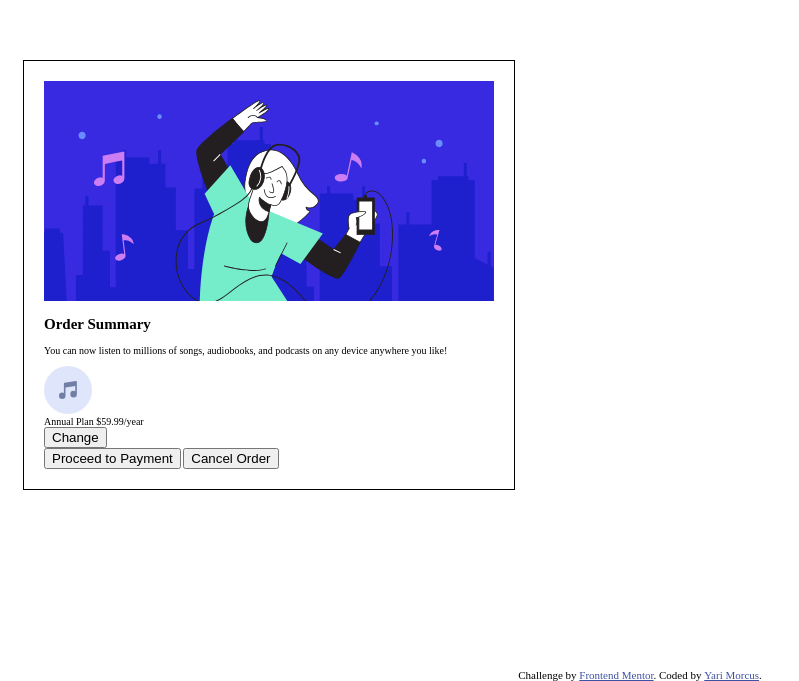
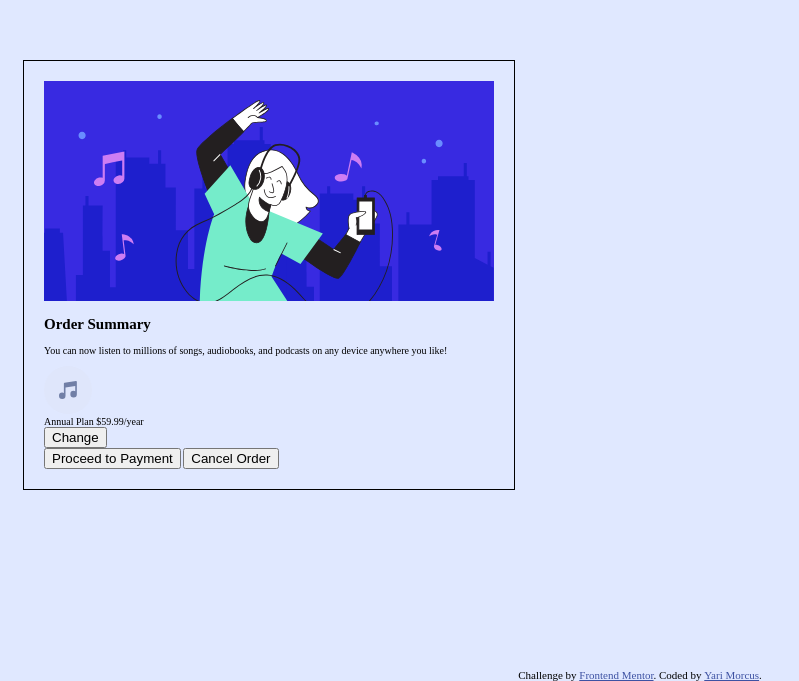
Before and after one commit to YariMorcus/order-summary-component, a website: page index.html in a window 1280 px wide. Shown: the part 119-800 px from the top of the page, without its empty margins (0-799 px from the left). Drawn offline with nearby package versions, Linux system fonts and the light colour scheme; files that its build step writes are made by us from their sources.

Commit message:
Add background-color to body

```diff
--- a/scss/modules/_global.scss
+++ b/scss/modules/_global.scss
@@ -1,4 +1,4 @@
-@use "variables";
+@use "variables" as variable;
 @use "typography";
 
 *,
@@ -19,6 +19,7 @@ body {
     margin: 0;
     padding: 0;
     min-height: 100vh;
+    background-color: variable.$pale-blue;
 }
 
 main {
```
